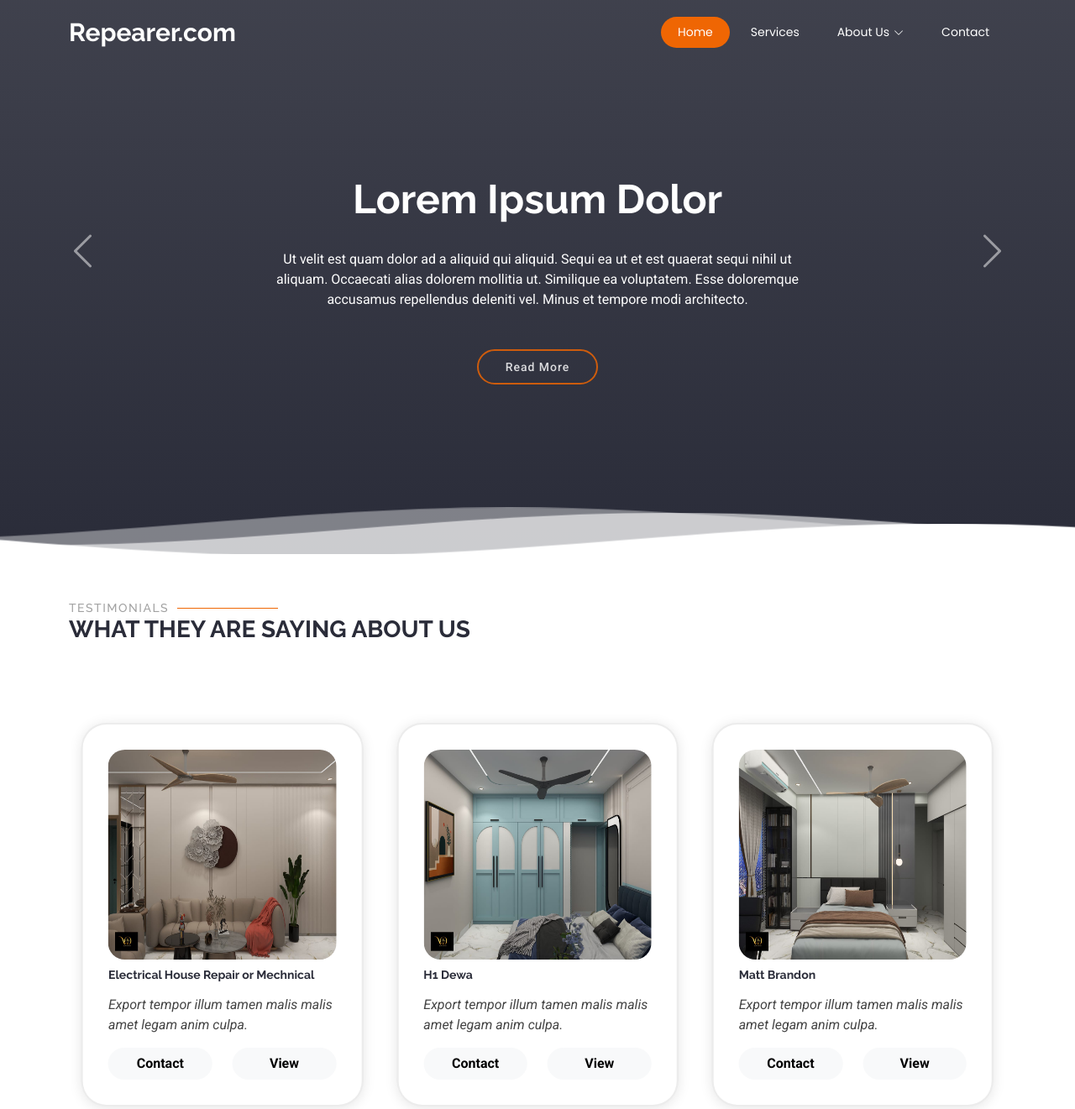
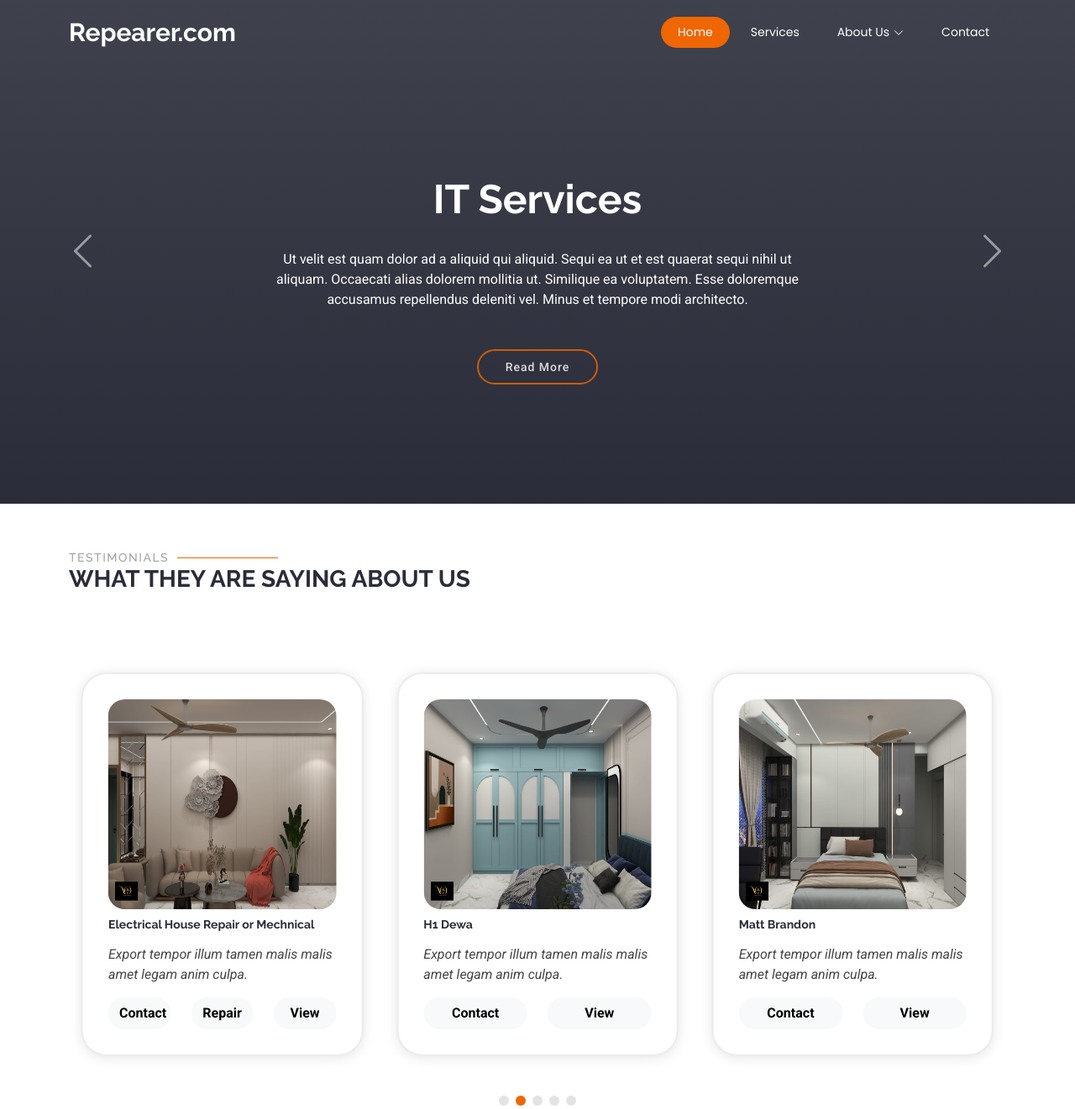
Before and after one commit to dewanandsharma/repair-frontend-services, a plain HTML site: page index.html in a window 1280 px wide. Shown: the top 1321 px of the page at 84% size. Drawn offline with Linux system fonts and the light colour scheme.

Commit message:
added commit button

```diff
--- a/index.html
+++ b/index.html
@@ -85,7 +85,7 @@
         <!-- Slide 2 -->
         <div class="carousel-item">
           <div class="carousel-container">
-            <h2 class="animate__animated animate__fadeInDown">Lorem Ipsum Dolor</h2>
+            <h2 class="animate__animated animate__fadeInDown">IT Services</h2>
             <p class="animate__animated animate__fadeInUp">Ut velit est quam dolor ad a aliquid qui aliquid. Sequi ea ut
               et est quaerat sequi nihil ut aliquam. Occaecati alias dolorem mollitia ut. Similique ea voluptatem. Esse
               doloremque accusamus repellendus deleniti vel. Minus et tempore modi architecto.</p>
@@ -114,7 +114,7 @@
 
       </div>
 
-      <svg class="hero-waves" xmlns="http://www.w3.org/2000/svg" xmlns:xlink="http://www.w3.org/1999/xlink"
+      <!-- <svg class="hero-waves" xmlns="http://www.w3.org/2000/svg" xmlns:xlink="http://www.w3.org/1999/xlink"
         viewBox="0 24 150 28 " preserveAspectRatio="none">
         <defs>
           <path id="wave-path" d="M-160 44c30 0 58-18 88-18s 58 18 88 18 58-18 88-18 58 18 88 18 v44h-352z"></path>
@@ -128,7 +128,7 @@
         <g class="wave3">
           <use xlink:href="#wave-path" x="50" y="9"></use>
         </g>
-      </svg>
+      </svg> -->
 
     </section><!-- /Hero Section -->
 
@@ -198,10 +198,13 @@
                   <span>Export tempor illum tamen malis malis amet legam anim culpa.</span>
                 </p>
                 <div class="row align-items-center">
-                  <div class="col-6 col-md-6">
+                  <div class="col-4 col-md-4">
                     <a href="contact.html" class="btn btn-light w-100" style="font-weight: bold;">Contact</a>
                   </div>
-                  <div class="col-6 col-md-6">
+                  <div class="col-4 col-md-4">
+                    <a href="contact.html" class="btn btn-light w-100" style="font-weight: bold;">Repair</a>
+                  </div>
+                  <div class="col-4 col-md-4">
                     <a href="contact.html" class="btn btn-light w-100" style="font-weight: bold;">View</a>
                   </div>
                 </div>
```
